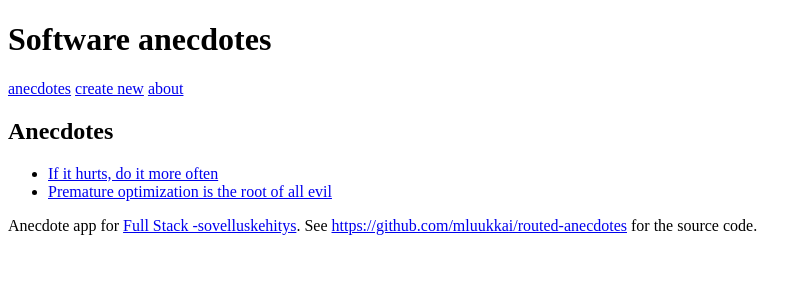
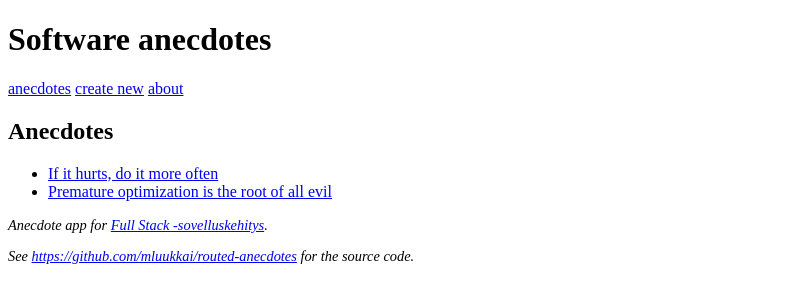
Before and after one commit to pcjens/fullstack-osa-6, a React (Create React App) app in the folder routed-anecdotes/: page / in a window 1280 px wide. Shown: the top 302 px of the page, without its empty margins (0-808 px from the left). Built offline with nearby package versions, Linux system fonts and the light colour scheme.

Commit message:
Add 6.19

```diff
--- a/routed-anecdotes/src/App.js
+++ b/routed-anecdotes/src/App.js
@@ -9,11 +9,26 @@ const Menu = () => (
   </div>
 )
 
-const Notification = ({message}) => (
-  <div>
-    {message.length > 0 && message}
-  </div>
-)
+const Notification = ({message}) => {
+  if (message.length > 0) {
+    const style = {
+      color: '#295',
+      borderColor: '#2b8',
+      borderWidth: '1px',
+      borderRadius: '3px',
+      borderStyle: 'solid',
+      padding: '0.3em',
+      margin: '0.4em'
+    }
+    return (
+      <div style={style}>
+        {message}
+      </div>
+    )
+  } else {
+    return (<div></div>)
+  }
+}
 
 const Anecdote = ({ anecdote }) => (
   <div>
@@ -49,13 +64,23 @@ const About = () => (
   </div>
 )
 
-const Footer = () => (
-  <div>
-    Anecdote app for <a href='https://courses.helsinki.fi/fi/TKT21009/121540749'>Full Stack -sovelluskehitys</a>.
+const Footer = () => {
+  const style = {
+    fontSize: '0.9rem',
+    fontStyle: 'italic'
+  }
 
-    See <a href='https://github.com/mluukkai/routed-anecdotes'>https://github.com/mluukkai/routed-anecdotes</a> for the source code.
-  </div>
-)
+  return (
+    <div style={style}>
+      <p>
+        Anecdote app for <a href='https://courses.helsinki.fi/fi/TKT21009/121540749'>Full Stack -sovelluskehitys</a>.
+      </p>
+      <p>
+        See <a href='https://github.com/mluukkai/routed-anecdotes'>https://github.com/mluukkai/routed-anecdotes</a> for the source code.
+      </p>
+    </div>
+  )
+}
 
 class CreateNew extends React.Component {
   constructor() {
```
